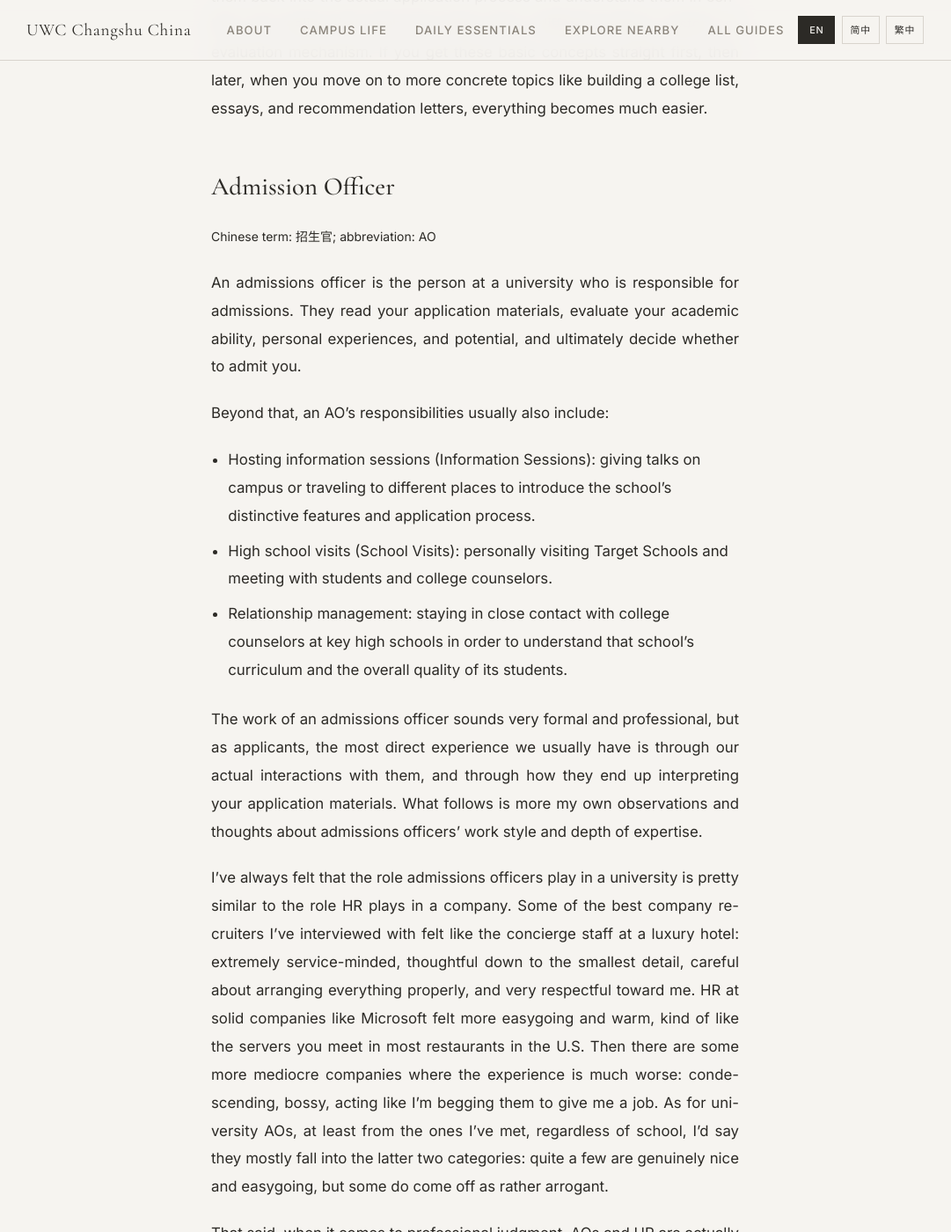
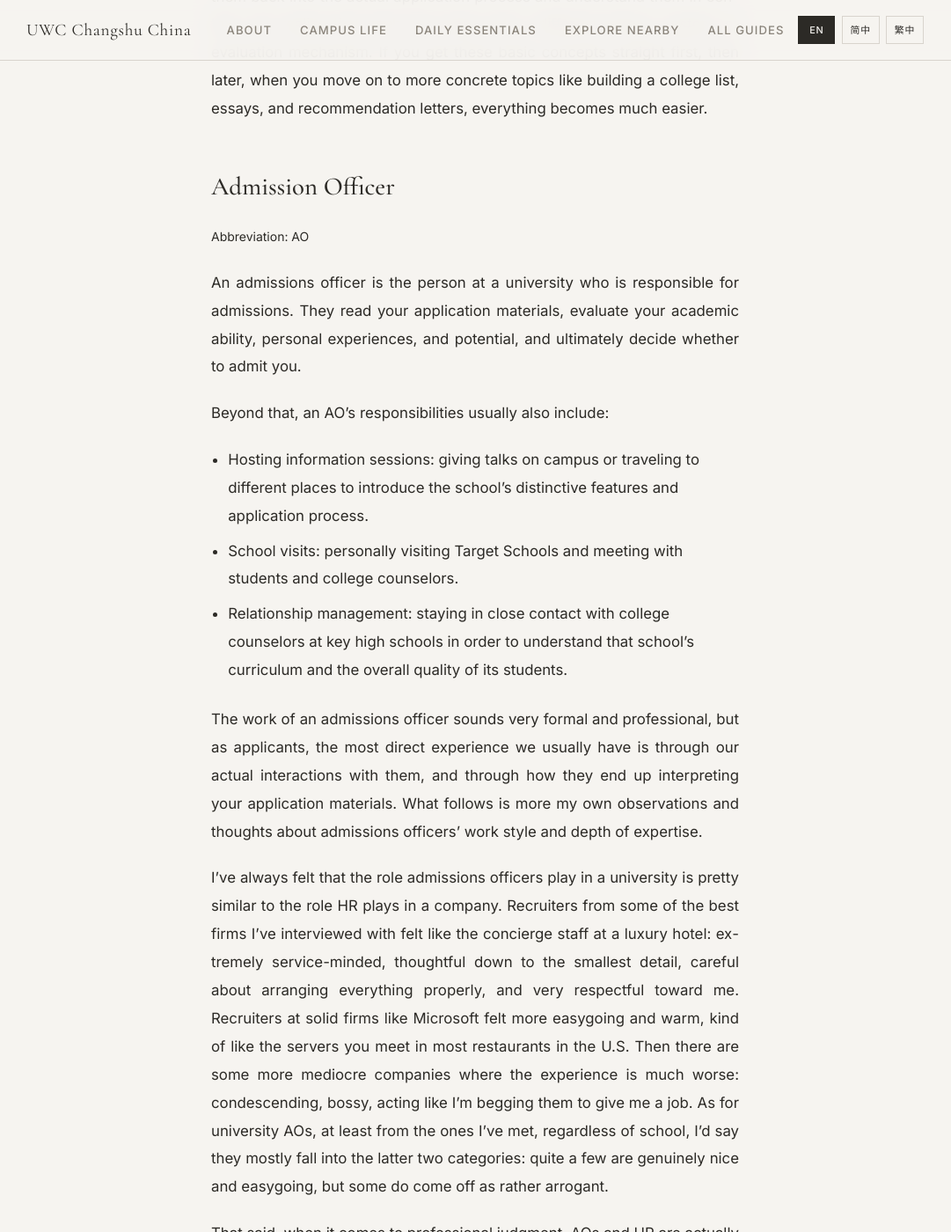
Before and after one commit to United-World-College/UWC-Survival-Guide, a Jekyll site: the page built from website/_guides/default/terminology.md, in a window 1280 px wide and 1400 px high, scrolled down 726 px. Shown: the whole window at 88% size, without its empty margins (100-1181 px from the left). Built offline with Jekyll 4.4.1, drawn with Linux system fonts in a browser that asks for light colours; some of the changed text lies outside the part shown.

Commit message:
Update terminology.md: correct publication date and refine terminology descriptions for clarity

```diff
--- a/website/_guides/default/terminology.md
+++ b/website/_guides/default/terminology.md
@@ -19,25 +19,25 @@ I want to start here by laying out a few terms and using them to introduce some
 
 ## Admission Officer
 
-<p><small>Chinese term: 招生官; abbreviation: AO</small></p>
+<p><small>Abbreviation: AO</small></p>
 
 An admissions officer is the person at a university who is responsible for admissions. They read your application materials, evaluate your academic ability, personal experiences, and potential, and ultimately decide whether to admit you.
 
 Beyond that, an AO's responsibilities usually also include:
 
-- Hosting information sessions (Information Sessions): giving talks on campus or traveling to different places to introduce the school's distinctive features and application process.
-- High school visits (School Visits): personally visiting Target Schools and meeting with students and college counselors.
+- Hosting information sessions: giving talks on campus or traveling to different places to introduce the school's distinctive features and application process.
+- School visits: personally visiting Target Schools and meeting with students and college counselors.
 - Relationship management: staying in close contact with college counselors at key high schools in order to understand that school's curriculum and the overall quality of its students.
 
 The work of an admissions officer sounds very formal and professional, but as applicants, the most direct experience we usually have is through our actual interactions with them, and through how they end up interpreting your application materials. What follows is more my own observations and thoughts about admissions officers' work style and depth of expertise.
 
-I've always felt that the role admissions officers play in a university is pretty similar to the role HR plays in a company. Some of the best company recruiters I've interviewed with felt like the concierge staff at a luxury hotel: extremely service-minded, thoughtful down to the smallest detail, careful about arranging everything properly, and very respectful toward me. HR at solid companies like Microsoft felt more easygoing and warm, kind of like the servers you meet in most restaurants in the U.S. Then there are some more mediocre companies where the experience is much worse: condescending, bossy, acting like I'm begging them to give me a job. As for university AOs, at least from the ones I've met, regardless of school, I'd say they mostly fall into the latter two categories: quite a few are genuinely nice and easygoing, but some do come off as rather arrogant.
+I've always felt that the role admissions officers play in a university is pretty similar to the role HR plays in a company. Recruiters from some of the best firms I've interviewed with felt like the concierge staff at a luxury hotel: extremely service-minded, thoughtful down to the smallest detail, careful about arranging everything properly, and very respectful toward me. Recruiters at solid firms like Microsoft felt more easygoing and warm, kind of like the servers you meet in most restaurants in the U.S. Then there are some more mediocre companies where the experience is much worse: condescending, bossy, acting like I'm begging them to give me a job. As for university AOs, at least from the ones I've met, regardless of school, I'd say they mostly fall into the latter two categories: quite a few are genuinely nice and easygoing, but some do come off as rather arrogant.
 
 That said, when it comes to professional judgment, AOs and HR are actually a bit different. A lot of company HR or recruiters may in fact be more familiar with a relatively specialized field, because they look at resumes in that area every day and deal constantly with hiring managers in that area. Over time, they at least develop an experience-based sense of the common backgrounds, common projects, and rough level within that field. By contrast, AOs have to deal with applicants from every discipline and every type, from humanities to STEM to the arts, so it's hard for them to have especially deep expertise in any one specific area. Precisely because of that, unless you have one of those top-tier awards that even an outsider can recognize at a glance, what gets you admitted often isn't just technical depth. It's whether you can communicate your story, motivation, and potential in a way that's compelling enough. I've heard that quite a few schools ask professors to help review applications, but logically speaking, many professors are already overwhelmed with their own work, so they may not have that much energy to invest in this kind of thing over the long term. Still, I don't know that side particularly well, so readers who do are very welcome to correct me. Looking ahead, as AI-assisted tools gradually enter the admissions process, this may slowly change as well.
 
 ## Common Application
 
-<p><small>Chinese term: 通用申请系统; abbreviation: CA</small></p>
+<p><small>Abbreviation: CA</small></p>
 
 Common App is the most widely used online application system for undergraduate admissions in the United States. Through Common App, students can fill in their basic information and core essay once, then send those materials to multiple partner schools, which greatly simplifies the application process.
 
```
Also changed, not shown: other parts of website/_guides/default/terminology.md (+1 -1 lines).
